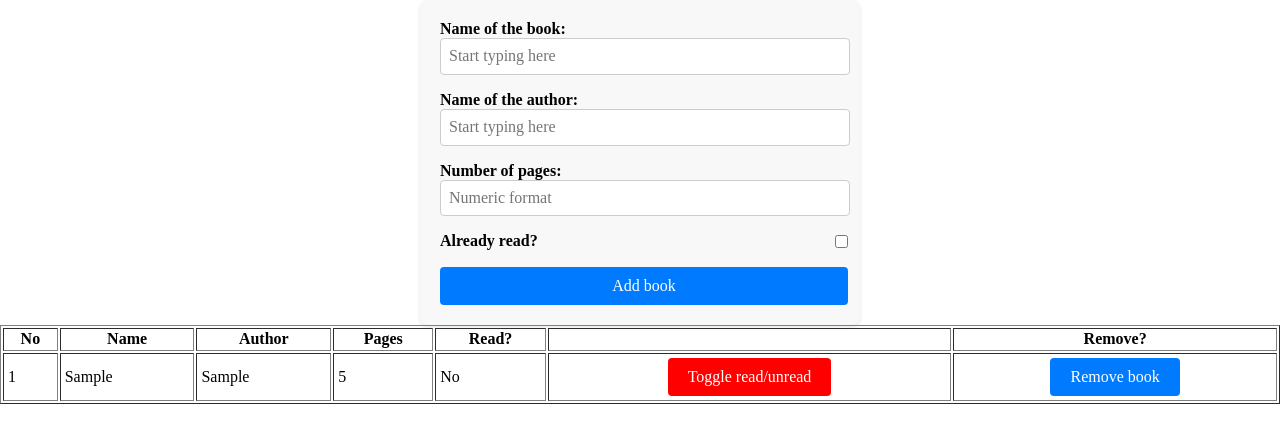
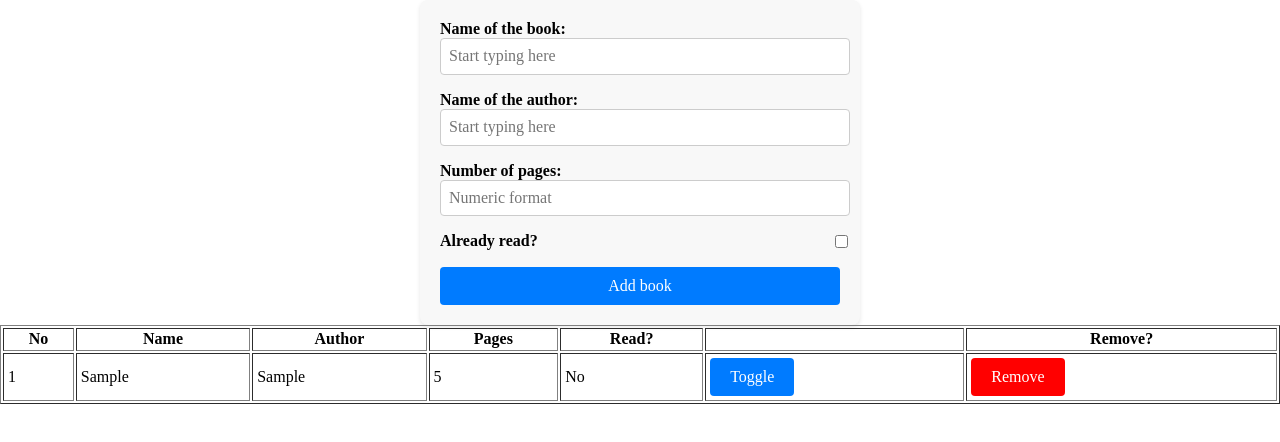
Before and after one commit to kwojtkowiak/odin-library, a plain HTML site: page index.html in a window 1280 px wide. Both pictures are taken after typing "Sample", "Sample", "5" into the empty fields and a click on the button "Add book". Drawn offline with Linux system fonts and the light colour scheme.

Commit message:
Massively improve rendering through js

```diff
--- a/index.html
+++ b/index.html
@@ -24,7 +24,7 @@
         <label for="read">Already read?</label>
         <input type="checkbox" id="read" name="read" />
       </div>
-      <button type="submit" class="submitBtn" onclick="addBookToLibrary(event)">Add book</button>
+      <button type="submit" class="btn" onclick="addBookToLibrary(event)">Add book</button>
     </form>
     <div id="booksTableWrapper"></div>
     <script src="script.js"></script>
--- a/script.js
+++ b/script.js
@@ -31,7 +31,7 @@ function addBookToLibrary(event) {
 
   myLibrary.push(addedBook)
 
-  displayBooks(myLibrary)
+  displayBooks()
 
   formEl.reset()
 }
@@ -39,7 +39,7 @@ function addBookToLibrary(event) {
 function removeBook(index) {
   if (confirm('Are you sure you want to delete this book from the table?')) {
     myLibrary.splice(index, 1)
-    displayBooks(myLibrary)
+    displayBooks()
   }
 }
 
@@ -48,7 +48,7 @@ function toggleReadStatus(index) {
   displayBooks()
 }
 
-function displayBooks(books) {
+function displayBooks() {
   let myTableDiv = document.getElementById('booksTableWrapper')
   myTableDiv.innerHTML = ''
 
@@ -68,39 +68,20 @@ function displayBooks(books) {
   table.appendChild(thead)
 
   let tbody = document.createElement('TBODY')
-  books.forEach((book, index) => {
+  myLibrary.forEach((book, index) => {
     let tr = document.createElement('TR')
-    let button = document.createElement('BUTTON')
-    button.textContent = 'Remove book'
-    button.addEventListener('click', () => removeBook(index))
-    button.classList.add('submitBtn')
-    button.style.marginRight = '0'
-
-    let tdButton = document.createElement('TD')
-    tdButton.appendChild(button)
-    tdButton.style.textAlign = 'center'
-
-    let changeStatusButton = document.createElement('BUTTON')
-    changeStatusButton.textContent = 'Toggle read/unread'
-    changeStatusButton.addEventListener('click', () => toggleReadStatus(index))
-    changeStatusButton.classList.add('deleteBtn')
-
-    let tdchangeStatusButton = document.createElement('TD')
-    tdchangeStatusButton.appendChild(changeStatusButton)
-    tdchangeStatusButton.style.textAlign = 'center'
-
-    tr.appendChild(document.createElement('TD')).appendChild(document.createTextNode(index + 1))
-    tr.appendChild(document.createElement('TD')).appendChild(document.createTextNode(book.title))
-    tr.appendChild(document.createElement('TD')).appendChild(document.createTextNode(book.author))
-    tr.appendChild(document.createElement('TD')).appendChild(document.createTextNode(book.pages))
-    tr.appendChild(document.createElement('TD')).appendChild(document.createTextNode(book.read ? 'Yes' : 'No'))
-    tr.appendChild(tdchangeStatusButton)
-    tr.appendChild(tdButton)
+    tr.innerHTML = `
+      <td>${index + 1}</td>
+      <td>${book.title}</td>
+      <td>${book.author}</td>
+      <td>${book.pages}</td>
+      <td>${book.read ? 'Yes' : 'No'}</td>
+      <td><button class="btn submitBtn" onclick="toggleReadStatus(${index})">Toggle</button></td>
+      <td><button class="deleteBtn" onclick="removeBook(${index})">Remove</button></td>
+    `
     tbody.appendChild(tr)
   })
   table.appendChild(tbody)
 
   myTableDiv.appendChild(table)
 }
-
-displayBooks(myLibrary)
--- a/styles.css
+++ b/styles.css
@@ -219,7 +219,7 @@ template {
   margin-right: -8px;
 }
 
-.submitBtn {
+.btn {
   background-color: #007bff;
   color: #fff;
   padding: 10px 20px;
@@ -227,6 +227,9 @@ template {
   border-radius: 4px;
   cursor: pointer;
   transition: background-color 0.3s ease;
+}
+
+.submitBtn {
   margin-right: -8px;
 }
 
```
